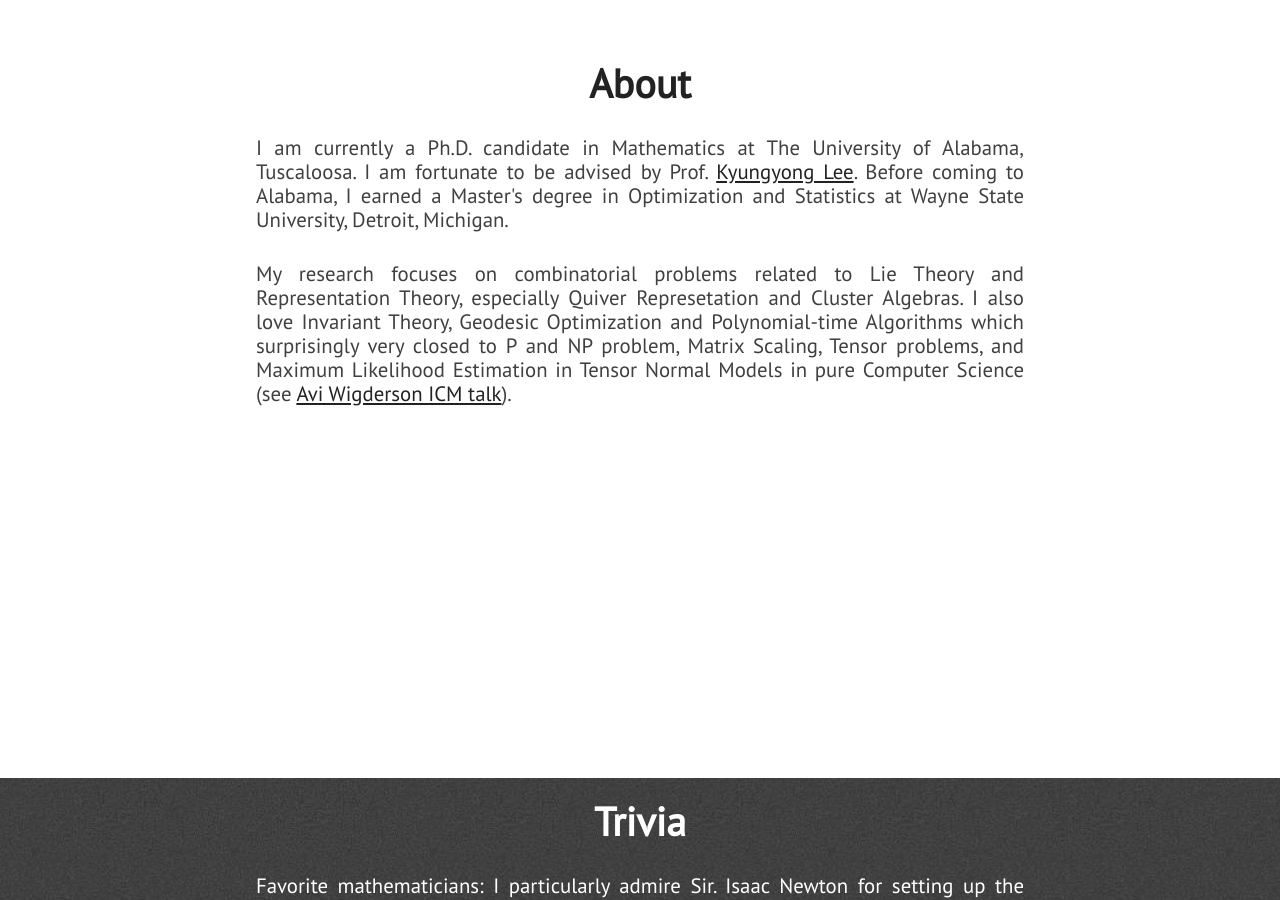
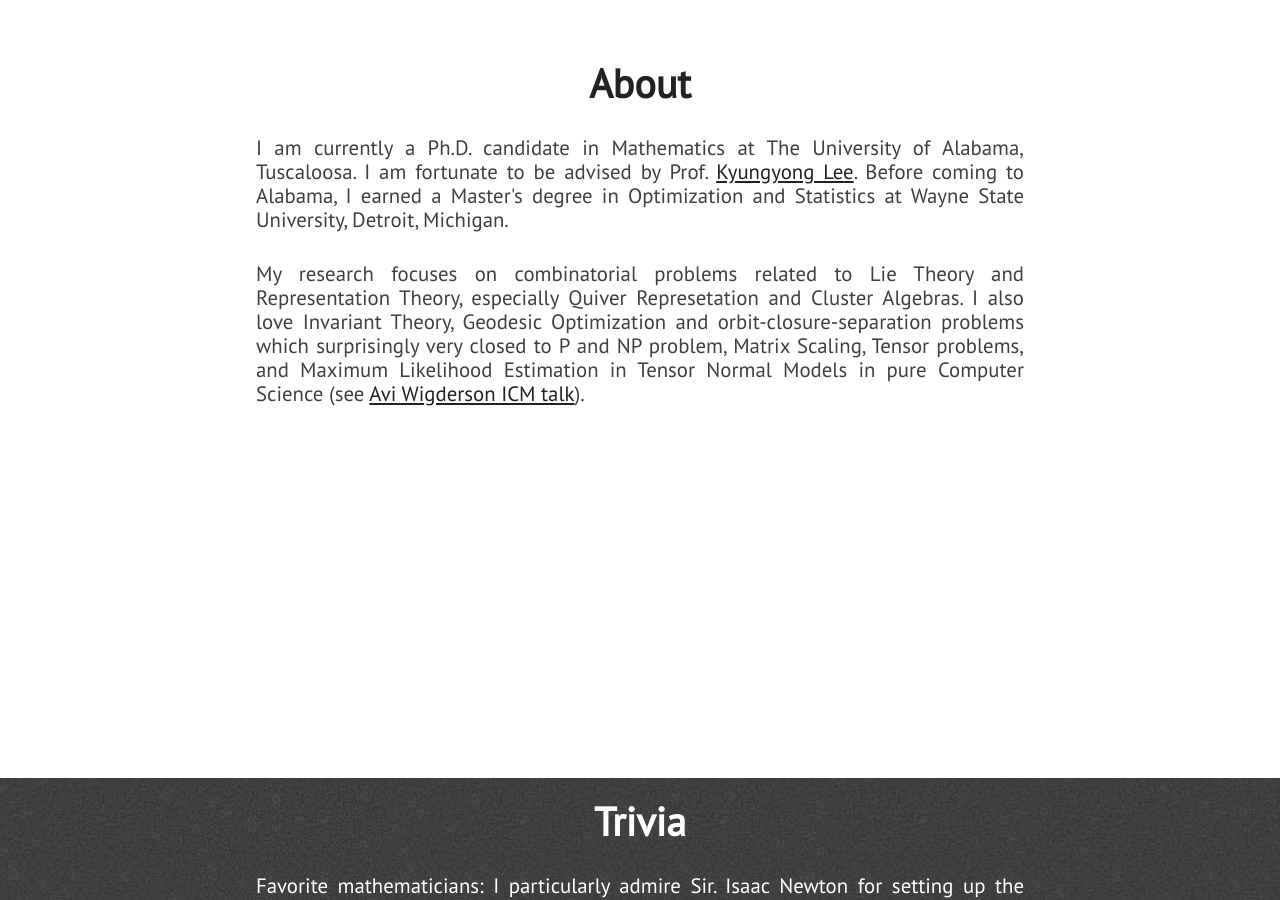
Before and after one commit to nguyendangson/sondangnguyen, a Jekyll site: the page built from index.html, in a window 1280 px wide and 900 px high, scrolled down 1182 px. Built offline with Jekyll 4.4.1, drawn with Linux system fonts in a browser that asks for light colours; nearby versions of some CDN libraries.

Commit message:
Update about.html

```diff
--- a/_includes/about.html
+++ b/_includes/about.html
@@ -9,7 +9,7 @@ Before coming to Alabama, I earned a Master's degree in Optimization and Statist
 	    </p>
             <p class="paragraph-text justify-text">
 My research focuses on combinatorial problems related to Lie Theory and Representation Theory, especially Quiver Represetation and Cluster Algebras.
-	I also love Invariant Theory, Geodesic Optimization and Polynomial-time Algorithms which surprisingly very closed to P and NP problem,
+	I also love Invariant Theory, Geodesic Optimization and orbit-closure-separation problems which surprisingly very closed to P and NP problem,
 		    Matrix Scaling, Tensor problems, and Maximum Likelihood Estimation in Tensor Normal Models in pure Computer Science (see <a href="https://www.youtube.com/watch?v=oOnyful_oPY&ab_channel=InternationalMathematicalUnion">Avi Wigderson ICM talk</a>).
 
             </p>
```
